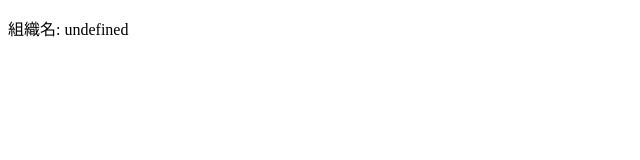
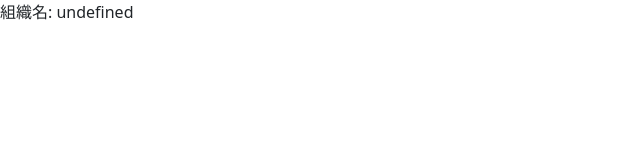
Before and after one commit to jinkaiNitamago2022/product00, a website with bundled scripts: page contents/popup.html in a window 1280 px wide. Shown: the whole page, without its empty margins (0-640 px from the left). Built offline with nearby package versions, Linux system fonts and the light colour scheme; some packages are replaced by stand-ins of ours.

Commit message:
update: be able to use bootstrap

```diff
--- a/contents/popup.html
+++ b/contents/popup.html
@@ -3,6 +3,7 @@
   <head>
     <meta charset="utf-8">
     <script type="module" src="popup.js"></script>
+    <link href="/css/bootstrap.min.css" rel="stylesheet">
   </head>
   <body style="width: 200px; height: 50px;">
     <p>組織名: <span id="ssl-organization"></span></p>
```
